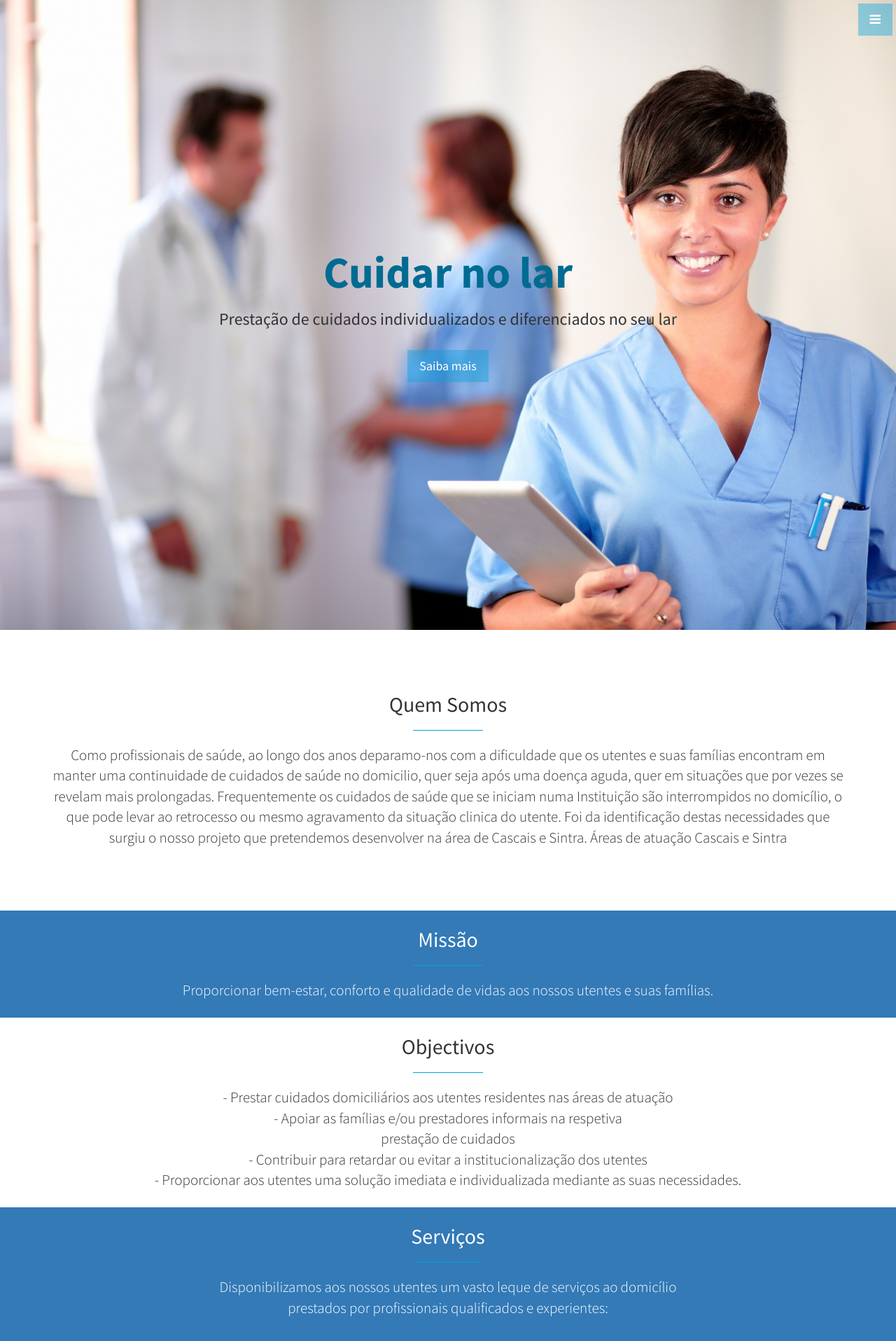
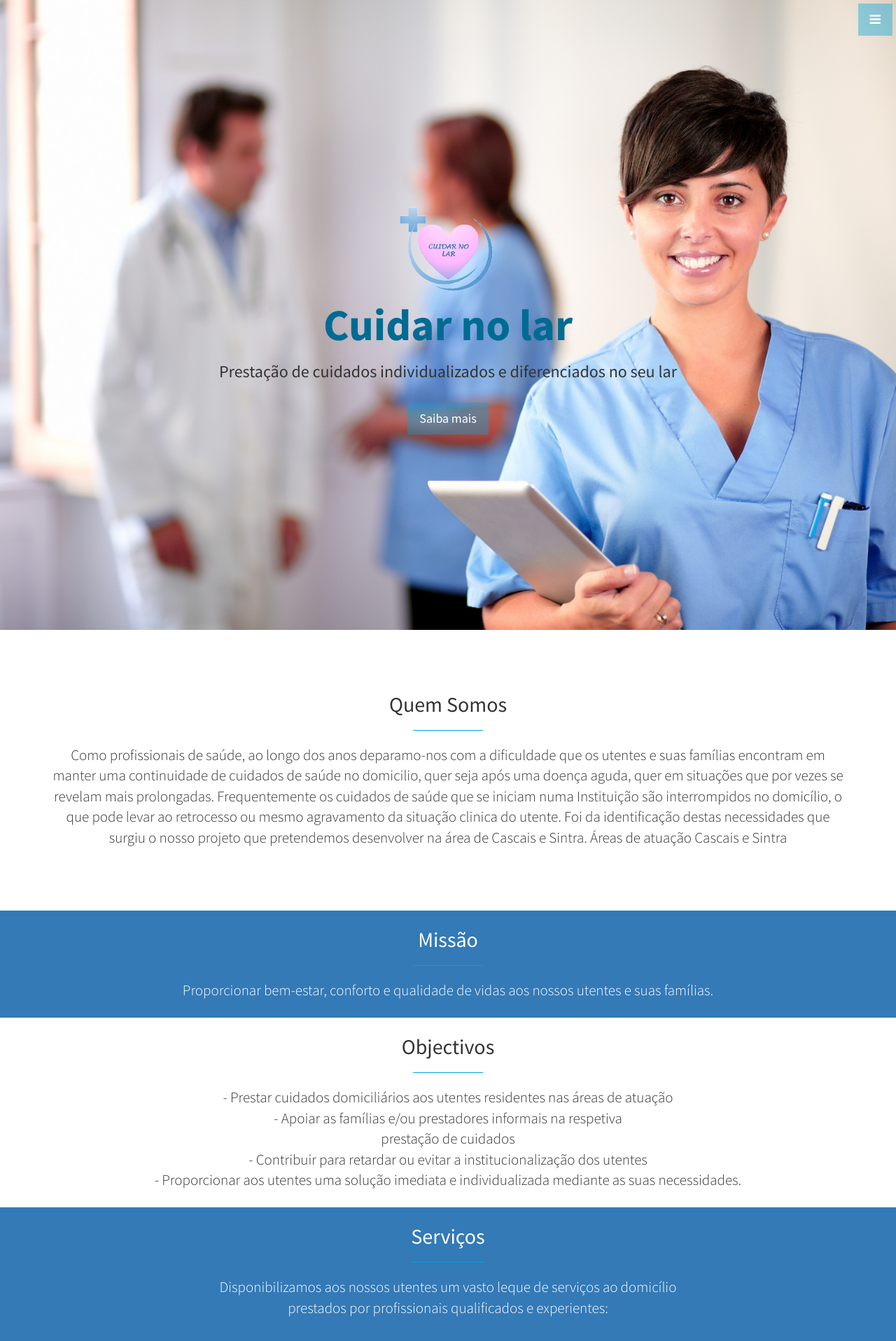
Before and after one commit to cuidarnolar/cuidarnolar, a Jekyll site: the page built from index.html, in a window 1280 px wide. Shown: the top 1916 px of the page at 70% size. Built offline with Jekyll 4.4.1, drawn with Linux system fonts in a browser that asks for light colours.

Commit message:
logo no backgroud

```diff
--- a/_includes/header.html
+++ b/_includes/header.html
@@ -1,5 +1,6 @@
 <header id="top" class="header">
   <div class="text-vertical-center">
+     <h1><img class="brand-image" src="img/logo.png"/></h1>
     <h1>Cuidar no lar</h1>
     <h3>Prestação de cuidados individualizados e diferenciados no seu lar</h3>
     <br>
```
Also changed, not shown: img/FotoFlexer_Photo.png (added), img/logo - Copy.png (added), img/logo.png, img/logo_notrasp.png (added), img/logonav.png.
